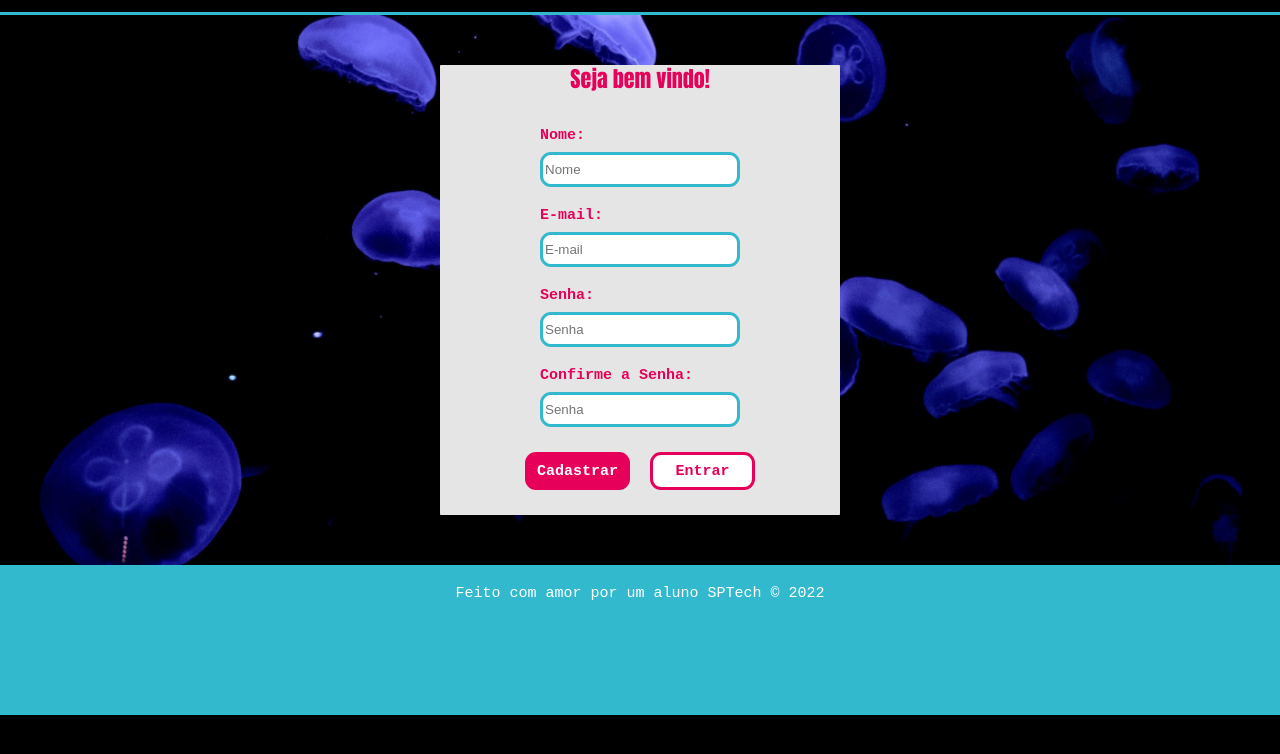
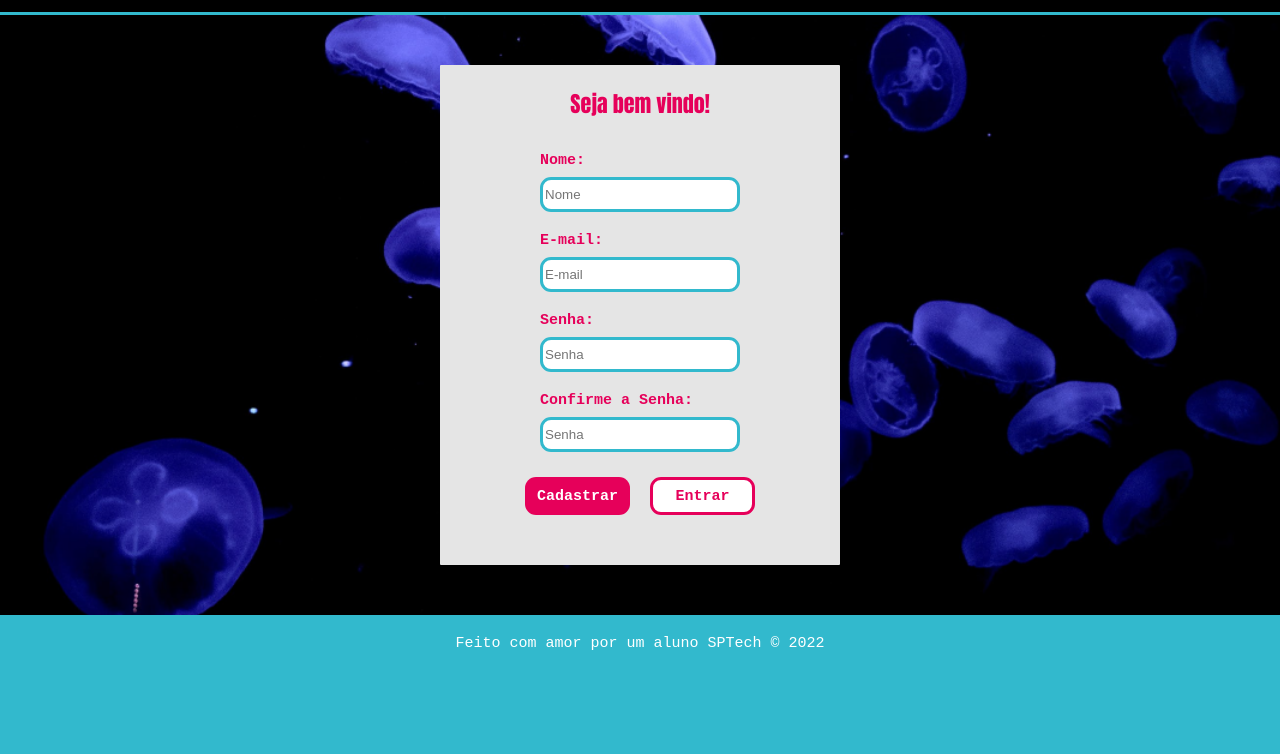
Before and after one commit to AlyssonAlmeidaSantos/Atividade_aula-03, a plain HTML site: page cadastro.html in a window 1280 px wide. Shown: the part 62-816 px from the top of the page. Drawn offline with Linux system fonts and the light colour scheme.

Commit message:
Update estilo.css
Adaptei algumas partes para caber o 4° input de cadastro.

```diff
--- a/estilo.css
+++ b/estilo.css
@@ -44,7 +44,7 @@ body {
 }
 
 .banner {
-    height: 550px;
+    height: 600px;
     background-image: url(imgs/bg-jelly-fish-para-home.png);
     background-size: cover;
 }
@@ -175,7 +175,7 @@ input {
 
 .card_Cadastro {
     background-color: #e5e5e5;
-    height: 450px;
+    height: 500px;
     width: 400px;
     display: flex;
     justify-content: center;
```
